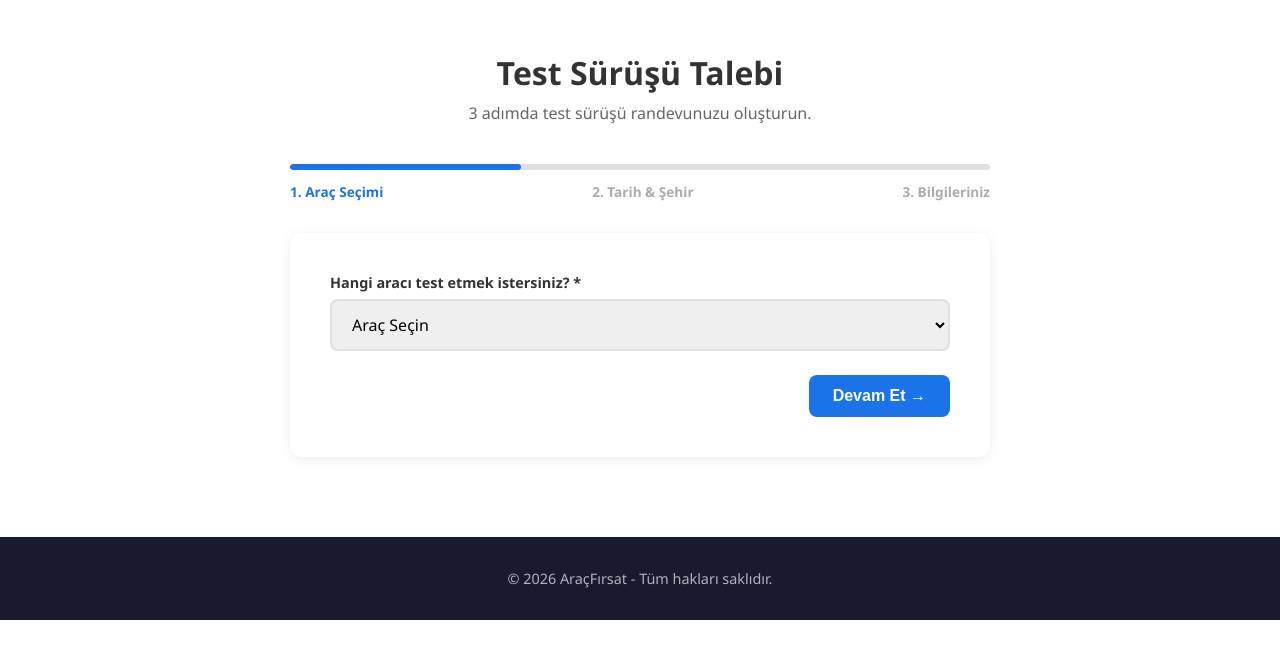
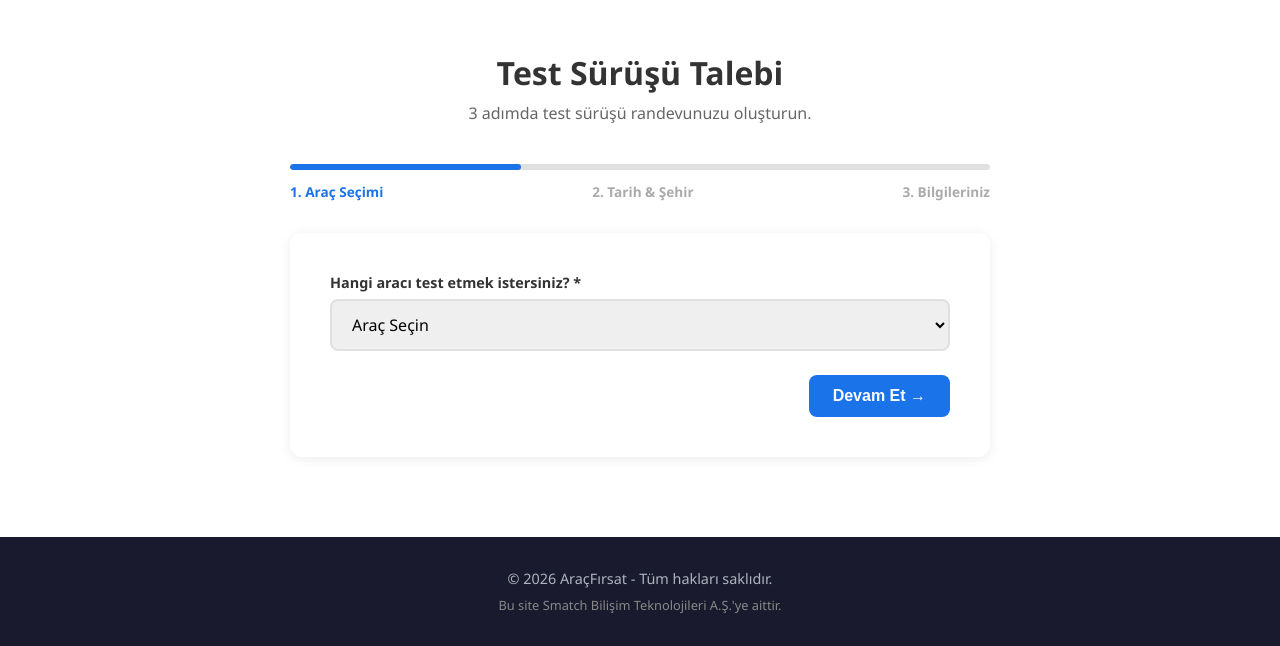
Before and after one commit to Onurdedeli/aracfirsat2026, a website: page docs/index.html in a window 1280 px wide. Shown: the part 9136-9782 px from the top of the page. Before the commit the page ends 9756 px from the top, so only its background shows below. Drawn offline with nearby package versions, Linux system fonts and the light colour scheme; no server answers; animation ran at ten frames a second.

Commit message:
Footer'a künye eklendi: Smatch Bilişim Teknolojileri A.Ş.
Co-Authored-By: Claude Opus 4.6 <noreply@anthropic.com>

```diff
--- a/docs/index.html
+++ b/docs/index.html
@@ -256,6 +256,7 @@
   <footer class="footer">
     <div class="container">
       <p>&copy; 2026 AraçFırsat - Tüm hakları saklıdır.</p>
+      <p style="font-size:0.8rem;color:#888;margin-top:0.5rem;">Bu site Smatch Bilişim Teknolojileri A.Ş.'ye aittir.</p>
     </div>
   </footer>
 
```
Also changed, not shown: public/index.html (+1 -0 lines).
